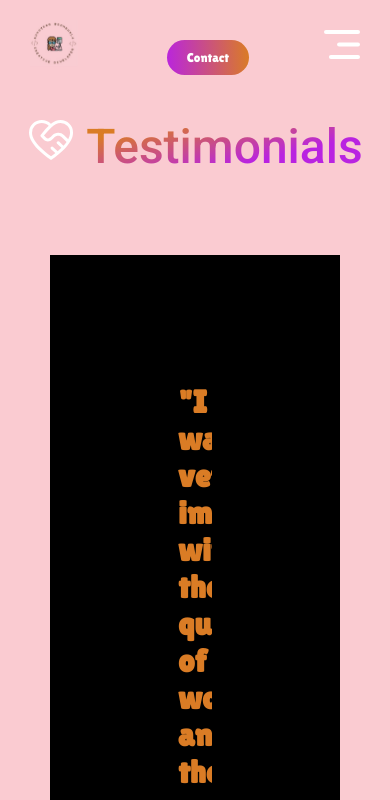
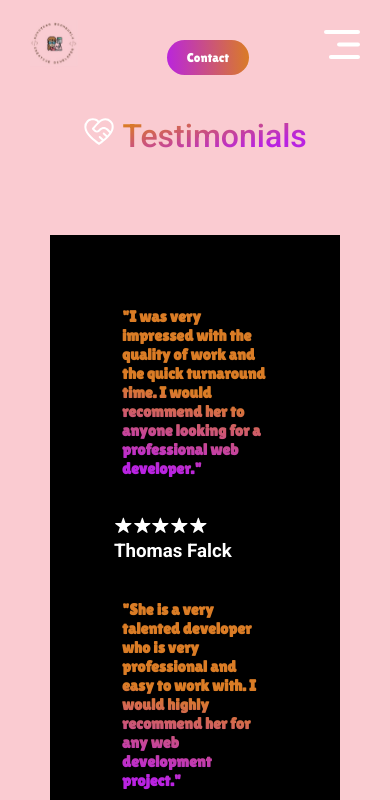
Before and after one commit to KunnikarB/portfolio, a React (Vite) app: page /testimonials in a window 390 px wide. Shown: the top 800 px of the page. Built offline with nearby package versions, Linux system fonts and the light colour scheme.

Commit message:
modified media quiery

```diff
--- a/src/Components/Testimonials/Testimonials.css
+++ b/src/Components/Testimonials/Testimonials.css
@@ -40,52 +40,6 @@ h2 {
   -webkit-background-clip: text;
   -webkit-text-fill-color: transparent;
   text-align: center;
-}
-
-@media (max-width: 768px) {
-  .container {
-    display: flex;
-    flex-direction: column;
-    gap: 30px;
-    background-color: black;
-    padding: 2em;
-    margin: 80px 50px;
-  }
-
-  .about-testimonials {
-    display: flex;
-    flex-direction: column;
-    gap: 30px;
-    background-color: black;
-    padding: 2em;
-
-  }
-
-  .about-testimonial {
-    display: flex;
-    flex-direction: column;
-    margin: 3em;
-    gap: 30px;
-  }
-
-  .about-testimonial p {
-    font-size: 2em;
-    font-weight: 700;
-    background: linear-gradient(190deg, #DA7C25 50.41%, #B923E1 92.8%);
-    background-clip: text;
-    -webkit-background-clip: text;
-    -webkit-text-fill-color: transparent;
-  }
-
-  h2 {
-    font-size: 3em;
-    font-weight: 500;
-    background: linear-gradient(167deg, #DA7C25 30%, #B923E1 70%);
-    background-clip: text;
-    -webkit-background-clip: text;
-    -webkit-text-fill-color: transparent;
-    text-align: center;
-  }
 }
 
 @media screen and (max-width: 1024px) {
@@ -134,3 +88,67 @@ h2 {
   }
 
 }
+
+@media (max-width: 768px) {
+  .container {
+    display: flex;
+    flex-direction: column;
+    gap: 30px;
+    background-color: black;
+    padding: 2em;
+    margin: 80px 50px;
+  }
+
+  .about-testimonials {
+    display: flex;
+    flex-direction: column;
+    gap: 30px;
+    background-color: black;
+    padding: 2em;
+
+  }
+
+  .about-testimonial {
+    display: flex;
+    flex-direction: column;
+    margin: 3em;
+    gap: 30px;
+  }
+
+  .about-testimonial p {
+    font-size: 1.5em;
+    font-weight: 700;
+    background: linear-gradient(190deg, #DA7C25 50.41%, #B923E1 92.8%);
+    background-clip: text;
+    -webkit-background-clip: text;
+    -webkit-text-fill-color: transparent;
+  }
+
+  h2 {
+    font-size: 2em;
+    font-weight: 500;
+    background: linear-gradient(167deg, #DA7C25 30%, #B923E1 70%);
+    background-clip: text;
+    -webkit-background-clip: text;
+    -webkit-text-fill-color: transparent;
+    text-align: center;
+  }
+}
+
+@media  screen and (max-width: 500px){
+
+  .about-testimonial {
+    display: flex;
+    flex-direction: column;
+    width: 100%;
+    margin: 0;
+  }
+  .about-testimonial p {
+    font-size: 1em;
+
+  }
+
+  .h2 {
+    font-size: 1.5em;
+  }
+}
```
